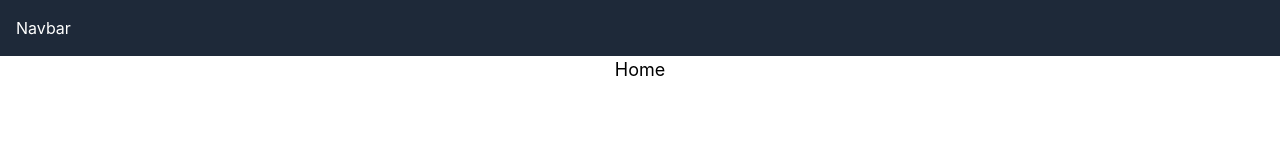
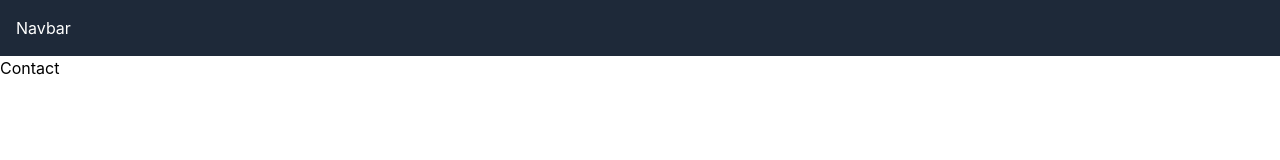
Before and after one commit to seangca/ReactDemo, a React (Vite) app: page /contact in a window 1280 px wide. Shown: the top 160 px of the page. Built offline with nearby package versions, Linux system fonts and the light colour scheme.

Commit message:
Added router.jsx, not finished changing the components/pages

```diff
--- a/package.json
+++ b/package.json
@@ -12,7 +12,8 @@
   "dependencies": {
     "@tailwindcss/vite": "^4.0.11",
     "react": "^19.0.0",
-    "react-dom": "^19.0.0"
+    "react-dom": "^19.0.0",
+    "wouter": "^3.6.0"
   },
   "devDependencies": {
     "@eslint/js": "^9.21.0",
--- a/src/App.jsx
+++ b/src/App.jsx
@@ -1,14 +1,8 @@
-import Navbar from "./common/Navbar"
-import Home from "./pages/Home"
-import Footer from "./common/Footer"
+import Router from "./components/Router"
 
 function App() {
   return (
-    <div className="h-screen">
-      <Navbar />
-      <Home />
-      <Footer />
-    </div>
+    <Router />
   )
 }
 
--- /dev/null
+++ b/src/components/Router.jsx
@@ -0,0 +1,22 @@
+import Navbar from "../common/Navbar"
+import { Route, Switch} from "wouter"
+import Home from "../pages/Home"
+import Footer from "../common/Footer"
+import Events from "../pages/Events"
+import Contact from "../pages/Contact"
+
+export default function Router() {
+  return (
+    <div className="w-screen h-screen overflow-x-hidden">
+        <Navbar />
+        <div>
+            <Switch>
+                <Route path={"/contact"} component={Contact} />
+                <Route path={"/events"} component={Events} />
+                <Route path="{/}" component={Home} />
+            </Switch>
+        </div>
+        <Footer />
+    </div>
+  )
+}
--- a/src/pages/Contact.jsx
+++ b/src/pages/Contact.jsx
@@ -2,6 +2,8 @@
 
 export default function Contact() {
   return (
-    <div>Contact</div>
+    <div className="flex flex-col justify-center">
+      Contact
+    </div>
   )
 }
--- a/src/pages/Events.jsx
+++ b/src/pages/Events.jsx
@@ -2,6 +2,6 @@
 
 export default function Events() {
   return (
-    <div>Events</div>
+    <div className="flex flex-col justify-center">Events</div>
   )
 }
```
Also changed, not shown: 1 other file (tests, documents, lock files or other folders).
